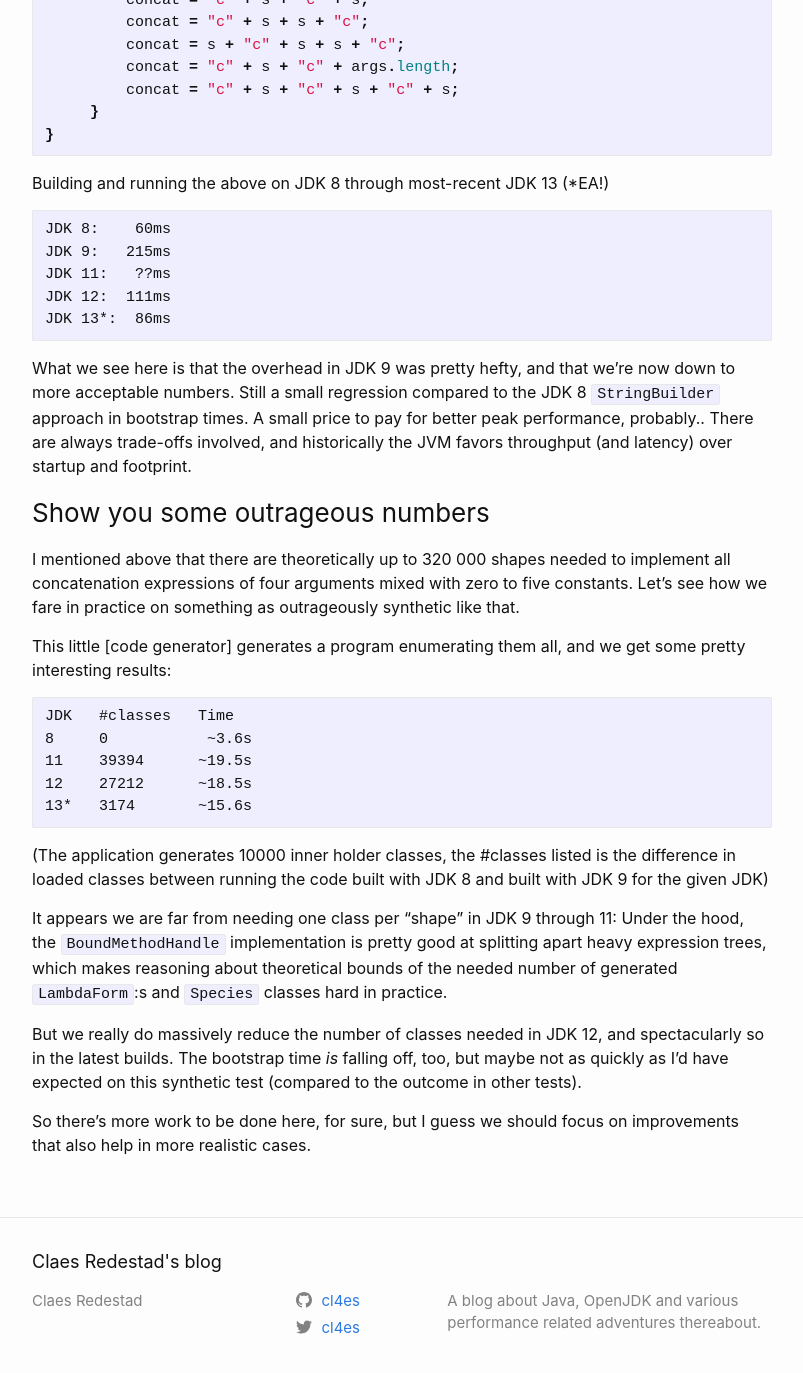
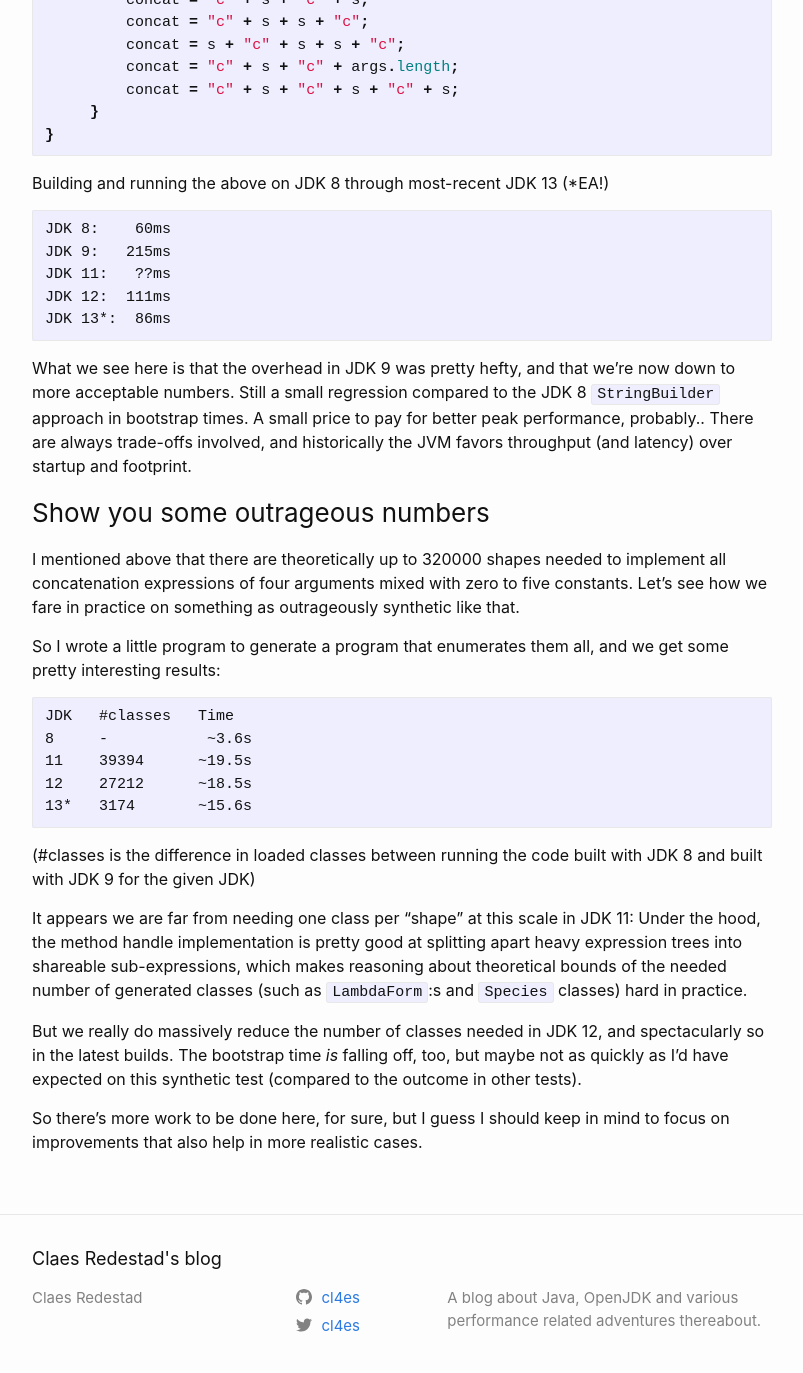
Before and after one commit to cl4es/cl4es.github.io, a Jekyll site: the page built from _posts/2019-05-14-String-Concat-Redux.md, in a window 1280 px wide and 1400 px high, scrolled down 4676 px. Shown: the top 1373 px of the window, without its empty margins (238-1041 px from the left). Built offline with Jekyll 4.4.1, drawn with Linux system fonts in a browser that asks for light colours; comment, search, counter and statistics services are not loaded.

Commit message:
Minor tweaks

````diff
--- a/_posts/2019-05-14-String-Concat-Redux.md
+++ b/_posts/2019-05-14-String-Concat-Redux.md
@@ -167,32 +167,31 @@ JVM favors throughput (and latency) over startup and footprint.
 
 ### Show you some outrageous numbers
 
-I mentioned above that there are theoretically up to 320 000 shapes needed to implement all
+I mentioned above that there are theoretically up to 320000 shapes needed to implement all
 concatenation expressions of four arguments mixed with zero to five constants.
 Let's see how we fare in practice on something as outrageously synthetic like that.
 
-This little [code generator] generates a program enumerating them all, and we get some pretty interesting results:
+So I wrote a little program to generate a program that enumerates them all, and we get some pretty interesting results:
 
 ```
 JDK   #classes   Time
-8     0           ~3.6s
+8     -           ~3.6s
 11    39394      ~19.5s
 12    27212      ~18.5s
 13*   3174       ~15.6s
 ```
 
-(The application generates 10000 inner holder classes, the #classes listed is the
-difference in loaded classes between running the code built with JDK 8 and built
-with JDK 9 for the given JDK)
+(#classes is the difference in loaded classes between running the code built with JDK 8
+and built with JDK 9 for the given JDK)
 
-It appears we are far from needing one class per "shape" in JDK 9 through 11: Under the hood, the
-`BoundMethodHandle` implementation is pretty good at splitting apart
-heavy expression trees, which makes reasoning about theoretical bounds of the needed number of
-generated `LambdaForm`:s and `Species` classes hard in practice.
+It appears we are far from needing one class per "shape" at this scale in JDK 11: Under the hood, the
+method handle implementation is pretty good at splitting apart heavy expression trees into shareable
+sub-expressions, which makes reasoning about theoretical bounds of the needed number of
+generated classes (such as `LambdaForm`:s and `Species` classes) hard in practice.
 
 But we really do massively reduce the number of classes needed in JDK 12, and spectacularly so
 in the latest builds. The bootstrap time _is_ falling off, too, but maybe not as quickly as I'd
 have expected on this synthetic test (compared to the outcome in other tests).
 
-So there's more work to be done here, for sure, but I guess we should focus on
+So there's more work to be done here, for sure, but I guess I should keep in mind to focus on
 improvements that also help in more realistic cases.
````
